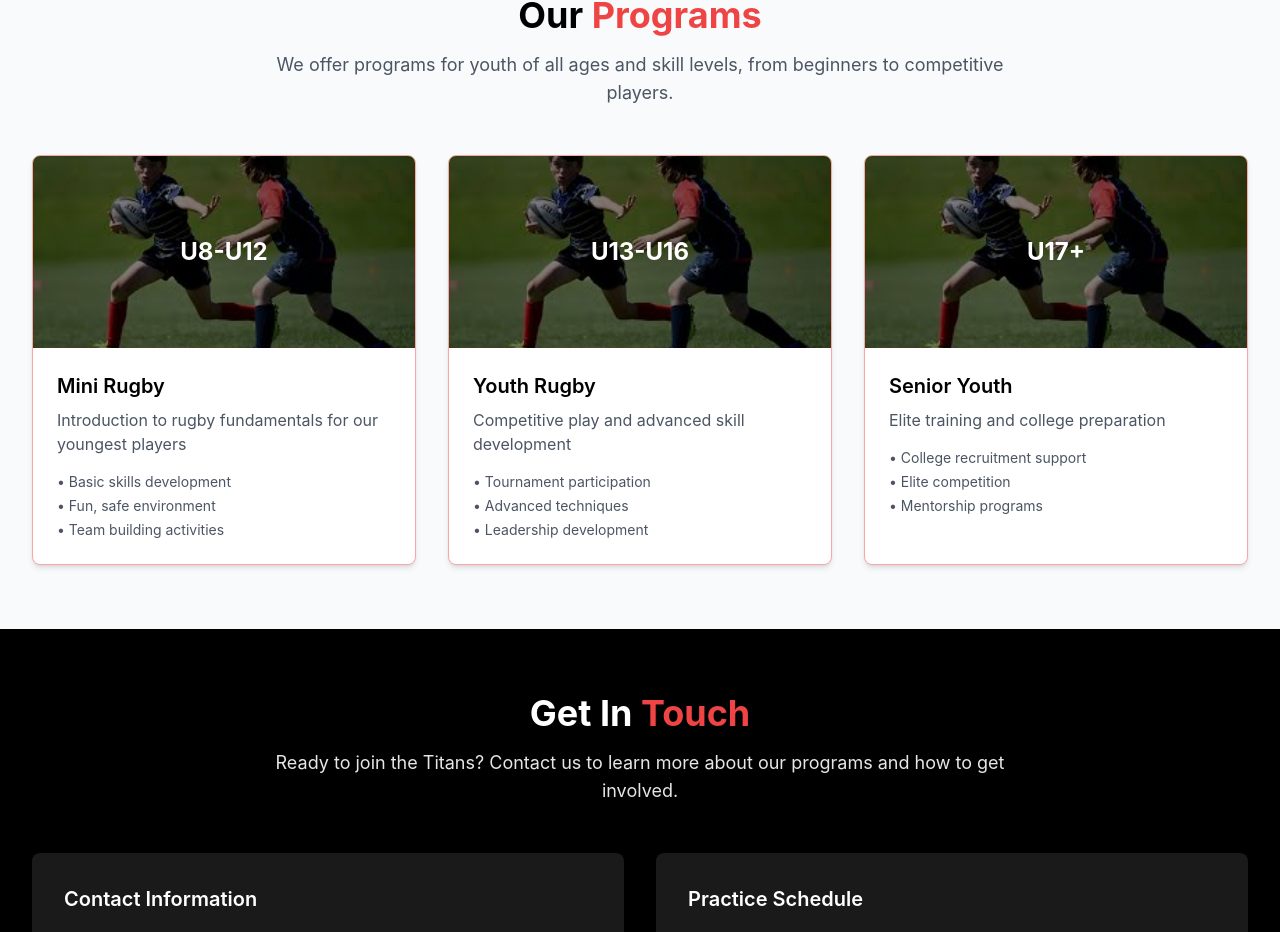
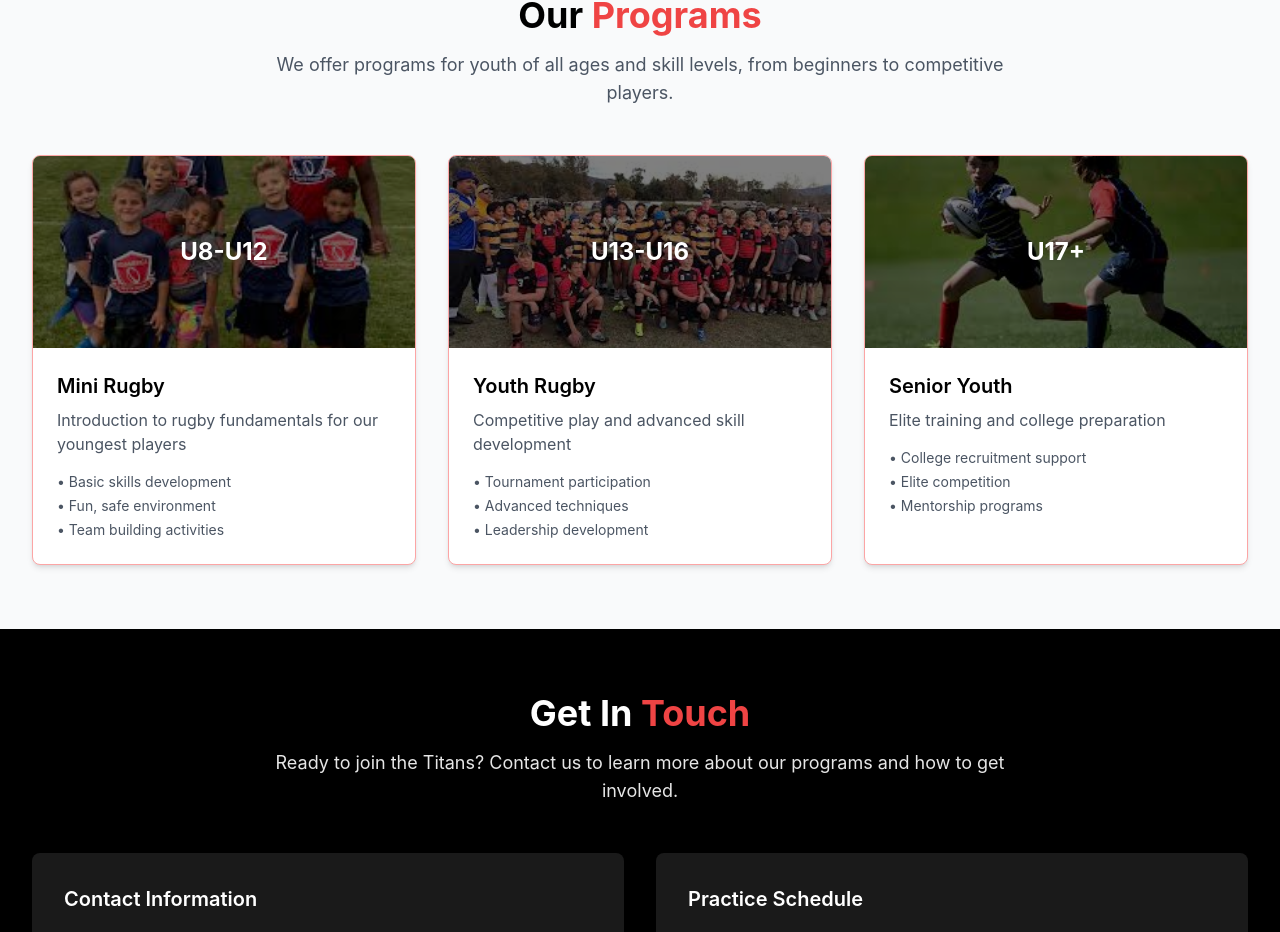
Before and after one commit to mummysboy/TRC, a React (Create React App) app: page / in a window 1280 px wide. Shown: the part 1223-2155 px from the top of the page. Built offline with nearby package versions, Linux system fonts and the light colour scheme.

Commit message:
Update App.tsx with latest changes

```diff
--- a/src/App.tsx
+++ b/src/App.tsx
@@ -360,7 +360,7 @@ function App() {
               <div
                 className="h-48 bg-cover bg-center bg-no-repeat flex items-center justify-center relative"
                 style={{
-                  backgroundImage: `url(${rugby1})`,
+                  backgroundImage: `url(${rugby2})`,
                 }}
               >
                 <div className="absolute inset-0 bg-black bg-opacity-50"></div>
@@ -387,7 +387,7 @@ function App() {
               <div
                 className="h-48 bg-cover bg-center bg-no-repeat flex items-center justify-center relative"
                 style={{
-                  backgroundImage: `url(${rugby1})`,
+                  backgroundImage: `url(${rugby3})`,
                 }}
               >
                 <div className="absolute inset-0 bg-black bg-opacity-50"></div>
```
